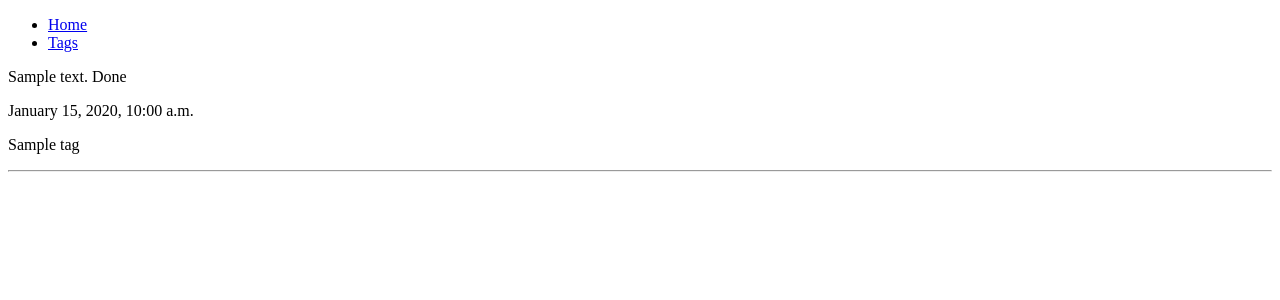
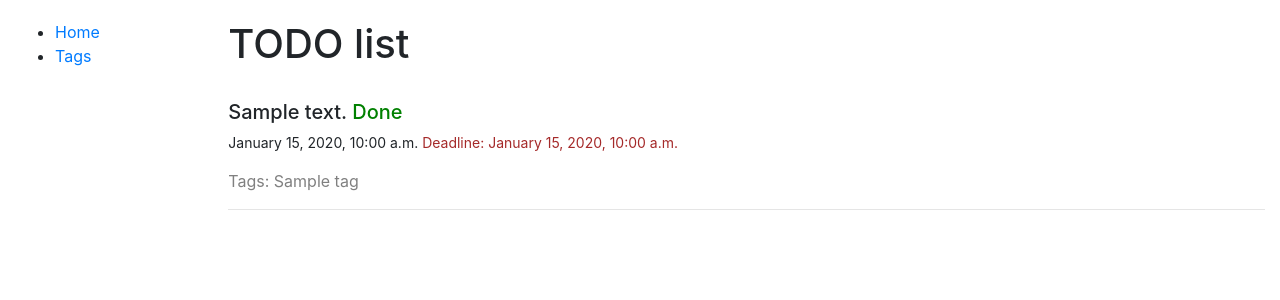
Before and after one commit to bihunva/to-do-app, a Django app: page / in a window 1280 px wide. Shown: the top 300 px of the page. Run offline with Django 4.2, Linux system fonts and the light colour scheme; tables that the repository leaves empty hold one stand-in row (values such as "Sample post").

Commit message:
Added styles to index & tags pages

```diff
--- a/config/urls.py
+++ b/config/urls.py
@@ -13,10 +13,12 @@
     1. Import the include() function: from django.urls import include, path
     2. Add a URL to urlpatterns:  path('blog/', include('blog.urls'))
 """
+from django.conf import settings
+from django.conf.urls.static import static
 from django.contrib import admin
 from django.urls import path, include
 
 urlpatterns = [
     path("admin/", admin.site.urls),
     path("", include("todo.urls", namespace="todo"))
-]
+] + static(settings.STATIC_URL, document_root=settings.STATIC_ROOT)
--- /dev/null
+++ b/todo/static/todo/css/styles.css
@@ -0,0 +1,28 @@
+body {
+    margin-top: 20px;
+}
+
+.link-to-page {
+    float: right;
+    margin: 0 2px 0 2px;
+}
+
+.tag {
+    color: grey;
+}
+
+.created_at {
+    font-size: 14px;
+}
+
+.deadline-line {
+    color: brown;
+}
+
+.done {
+    color: green;
+}
+
+.not-done {
+    color: red;
+}
--- a/todo/templates/todo/base.html
+++ b/todo/templates/todo/base.html
@@ -1,11 +1,28 @@
+{% load static %}
+
 <!DOCTYPE html>
 <html lang="en">
 <head>
   <meta charset="UTF-8">
+  <link rel="stylesheet"
+        href="https://cdn.jsdelivr.net/npm/bootstrap@4.5.3/dist/css/bootstrap.min.css"
+        integrity="sha384-TX8t27EcRE3e/ihU7zmQxVncDAy5uIKz4rEkgIXeMed4M0jlfIDPvg6uqKI2xXr2"
+        crossorigin="anonymous">
+  <link rel="stylesheet" href="{% static 'todo/css/styles.css' %}">
   <title>Title</title>
 </head>
 <body>
-{% include "todo/includes/sidebar.html" %}
-{% block content %}{% endblock %}
+<div class="container-fluid">
+
+
+  <div class="row">
+    <div class="col-sm-2">
+      {% block sidebar %}{% include "todo/includes/sidebar.html" %}{% endblock %}
+    </div>
+    <div class="col-sm-10 ">
+      {% block content %}{% endblock %}
+    </div>
+  </div>
+</div>
 </body>
 </html>
--- a/todo/templates/todo/includes/sidebar.html
+++ b/todo/templates/todo/includes/sidebar.html
@@ -1,4 +1,4 @@
 <ul>
   <li><a href="{% url 'todo:index' %}">Home</a></li>
-  <li><a href="#">Tags</a></li>
+  <li><a href="{% url 'todo:tag-list' %}">Tags</a></li>
 </ul>
--- a/todo/templates/todo/index.html
+++ b/todo/templates/todo/index.html
@@ -1,10 +1,23 @@
 {% extends "todo/base.html" %}
 
 {% block content %}
+  <h1>TODO list</h1>
+  <br>
   {% for task in tasks %}
-    <p>{{ task.content }} {{ task.is_done|yesno:"Done,Not done" }}</p>
-    <p>{{ task.created_at|date:"F j, Y, g:i a" }}</p>
-    <p>
+    <h5>{{ task.content }}
+      {% if task.is_done %}
+        <span class="done">Done</span>
+      {% else %}
+        <span class="not-done">Not done</span>
+      {% endif %}
+    </h5>
+    <p class="created_at">
+      {{ task.created_at|date:"F j, Y, g:i a" }}
+      {% if task.deadline %}
+        <span class="deadline-line">Deadline: {{ task.deadline|date:"F j, Y, g:i a" }}</span>
+      {% endif %}
+    </p>
+    <p class="tag"> Tags:
       {% for tag in task.tags.all %}
         {{ tag.name }}
       {% endfor %}
--- a/todo/urls.py
+++ b/todo/urls.py
@@ -1,9 +1,10 @@
 from django.urls import path
 
-from todo.views import index
+from todo.views import index, TagListView
 
 urlpatterns = [
-    path("", index, name="index")
+    path("", index, name="index"),
+    path("tags/", TagListView.as_view(), name="tag-list")
 ]
 
 app_name = "todo"
--- a/todo/views.py
+++ b/todo/views.py
@@ -1,6 +1,7 @@
 from django.shortcuts import render
+from django.views import generic
 
-from todo.models import Task
+from todo.models import Task, Tag
 
 
 def index(request):
@@ -8,3 +9,7 @@
     context = {"tasks": tasks}
 
     return render(request, "todo/index.html", context=context)
+
+
+class TagListView(generic.ListView):
+    model = Tag
```
Also changed, not shown: todo/templates/todo/tag_list.html (added, +26 -0 lines).
